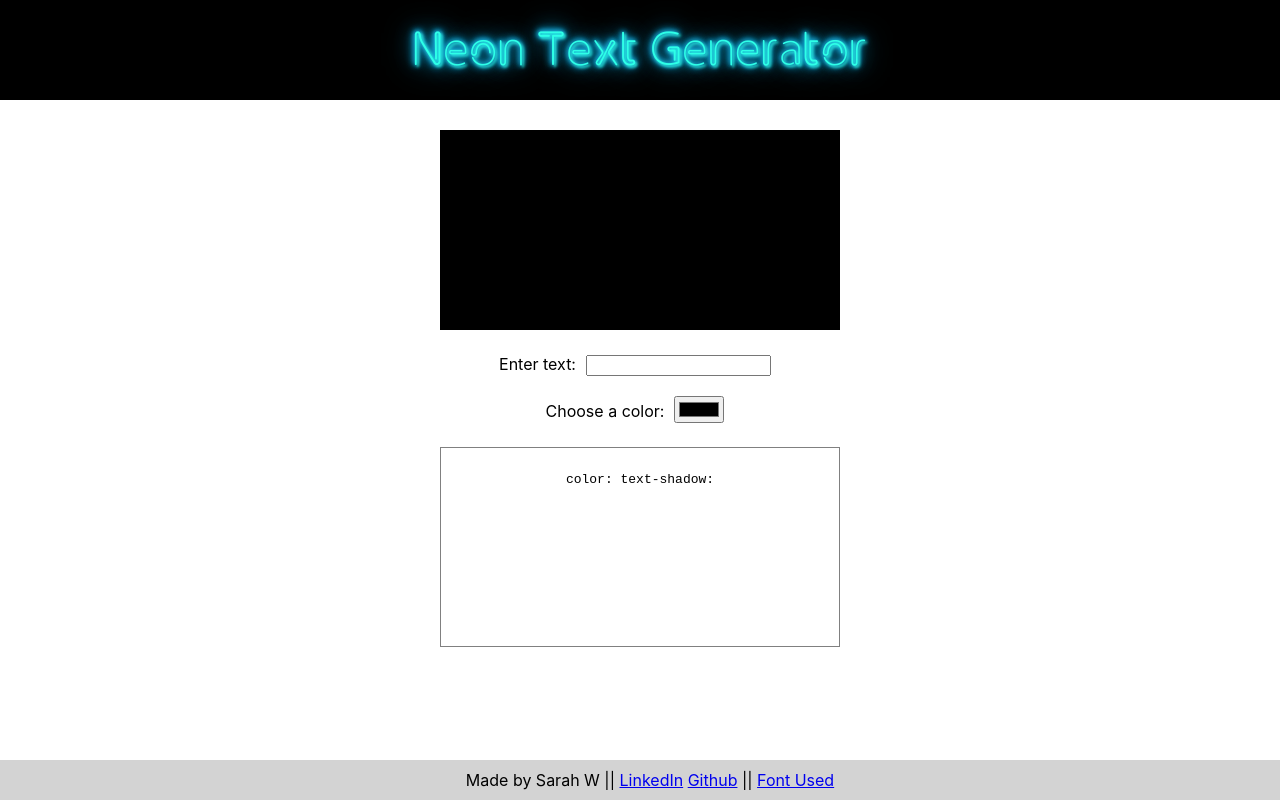
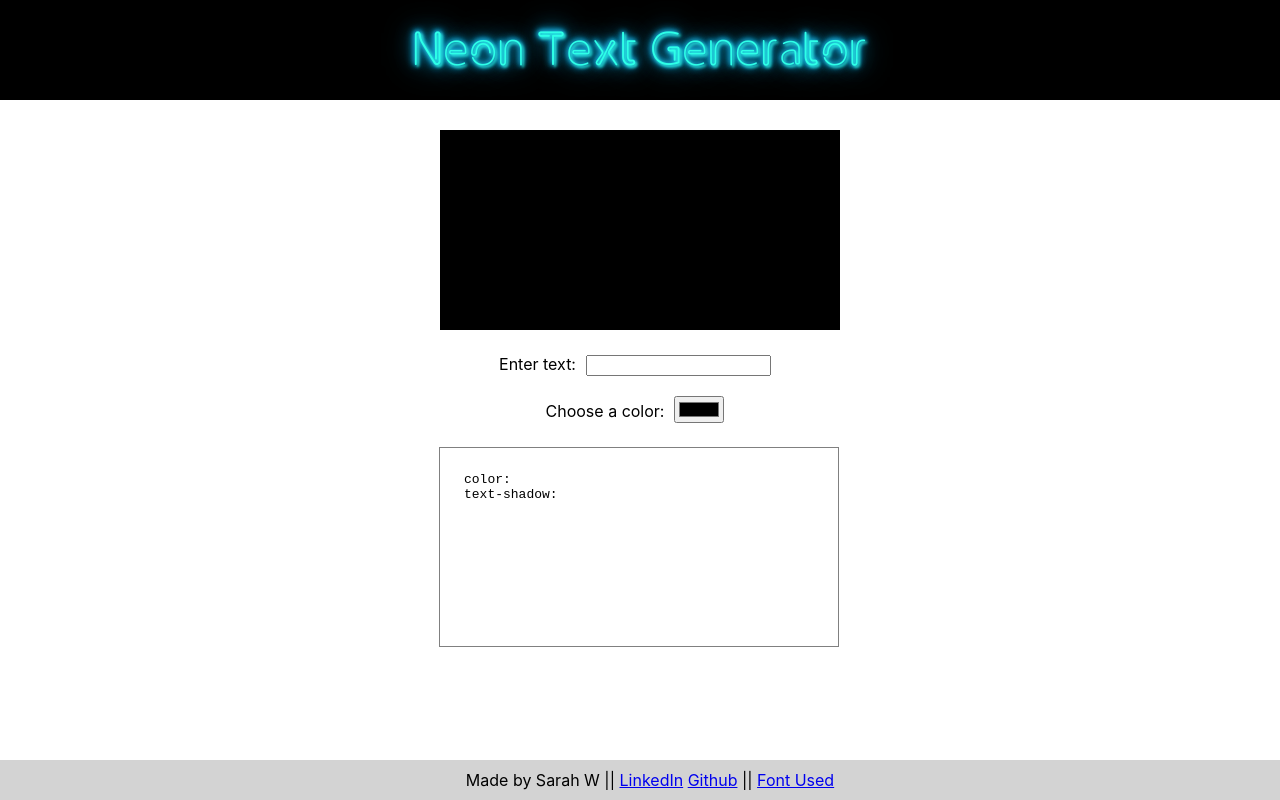
Before and after one commit to arghmatey/neon-glow, a React (Create React App) app: page / in a window 1280 px wide. Built offline with nearby package versions, Linux system fonts and the light colour scheme.

Commit message:
Fix test align

```diff
--- a/src/App.css
+++ b/src/App.css
@@ -18,7 +18,7 @@
   text-shadow: 2px 2px 3px rgb(46, 255, 231), 0px 0px 4px rgb(25, 166, 213), 0px 0px 5px rgb(25, 166, 213), 0px 0px 6px rgb(22, 173, 223), 0px 0px 8px rgb(22, 173, 223), 0px 0px 10px rgb(22, 173, 223), 0px 0px 20px rgb(22, 173, 223), 1px 1px 30px rgb(22, 173, 223)
 }
 
-.App-main, .App-main>*, .input-form {
+.App-main, .App-main>*>*, .input-form {
   display: flex;
   flex-direction: column;
   justify-content: center;
```
